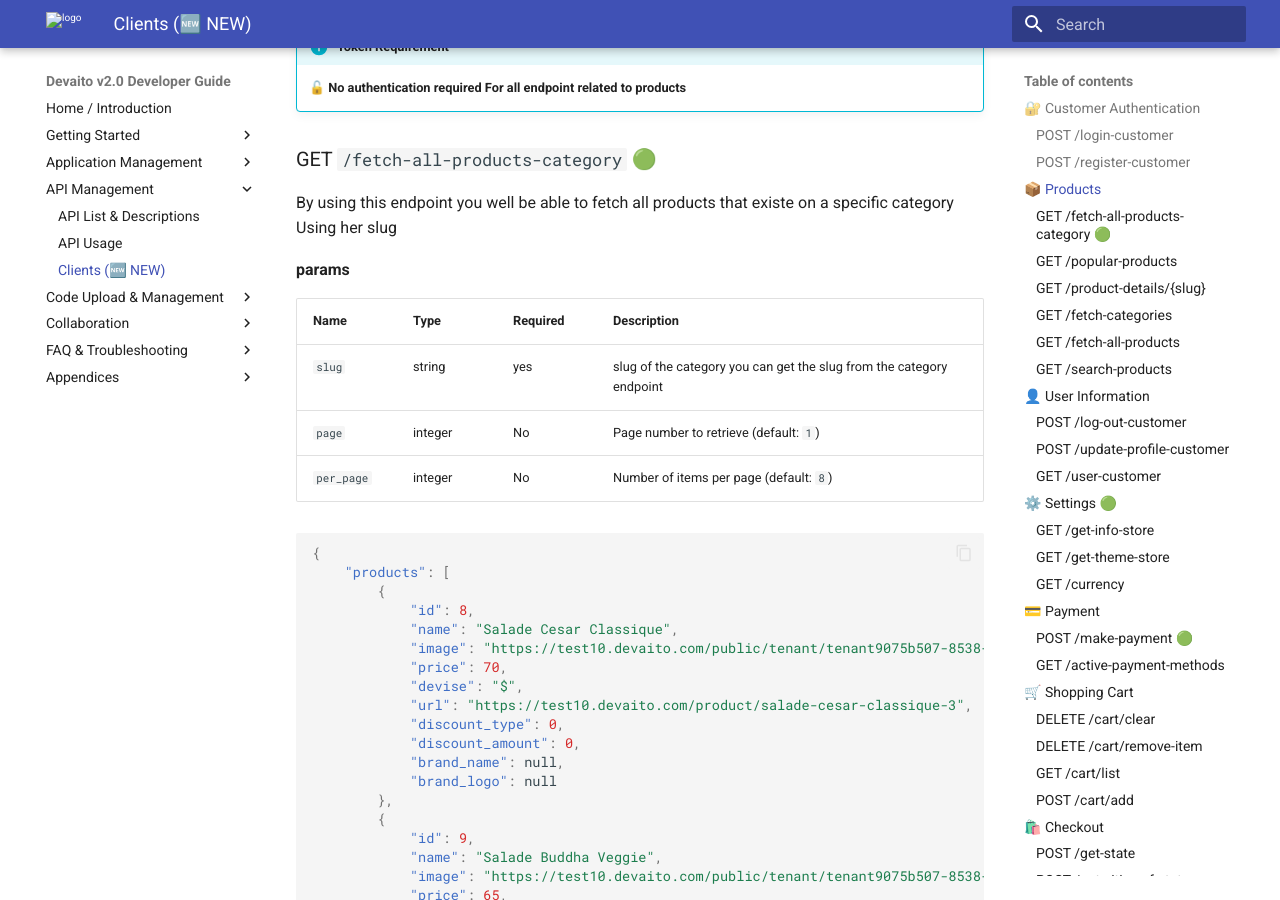
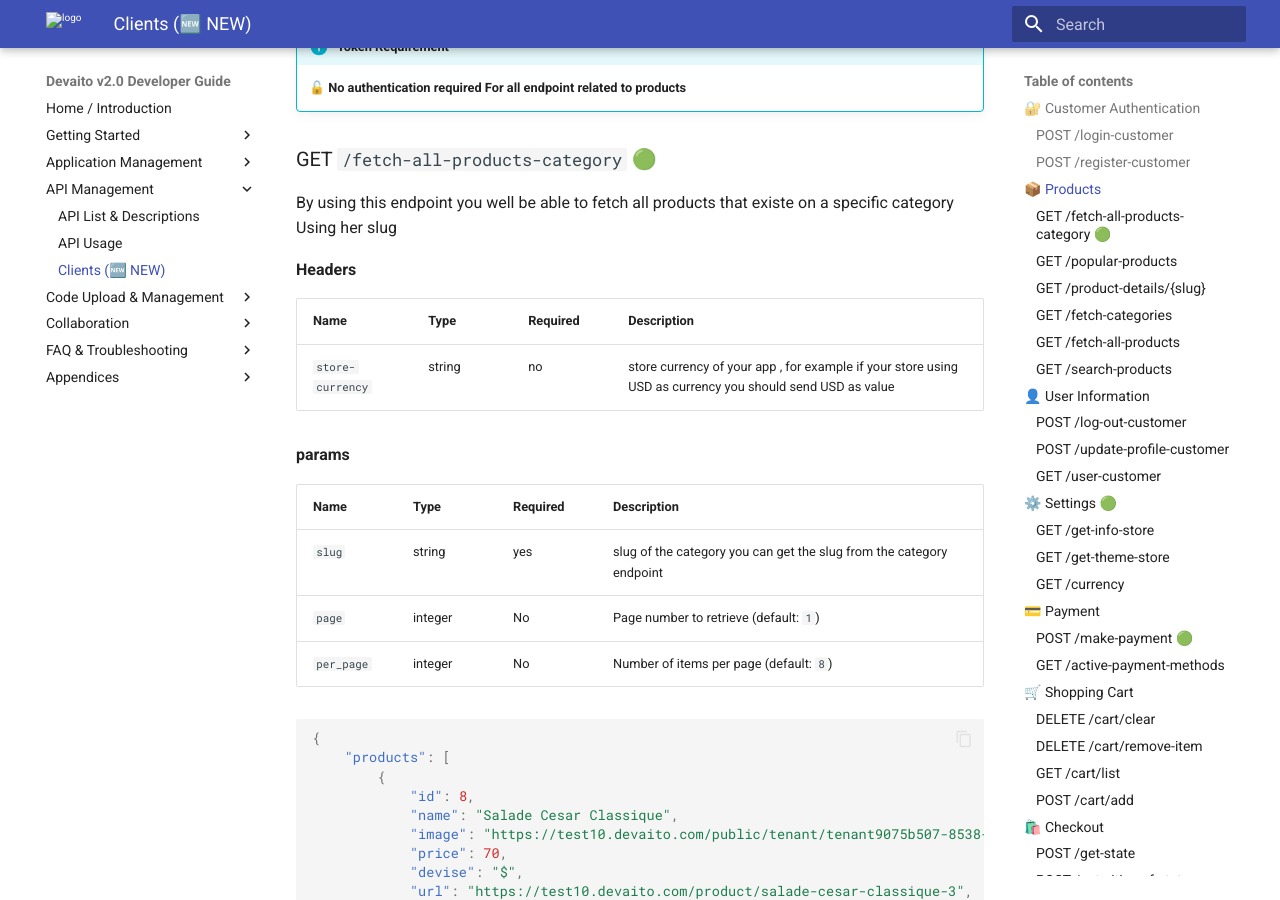
Before and after one commit to Elmehdi-Bouhlal/devaito-documentation, an MkDocs documentation site: the page built from docs/api-management/customers.md, in a window 1280 px wide and 900 px high, scrolled down 1993 px. Built offline with MkDocs 1.6.1 and Material for MkDocs 9.7.7, drawn with Linux system fonts in a browser that asks for light colours; some of the changed text lies outside the part shown.

Commit message:
add a description of store-currency

````diff
--- a/docs/api-management/customers.md
+++ b/docs/api-management/customers.md
@@ -89,6 +89,13 @@ Registers a new customer account and returns a token.
 
 By using this endpoint you well be able to fetch all products that existe on a specific category
 Using her slug
+
+
+**Headers**
+
+| Name | Type | Required | Description |
+|------|------|-----------|-------------|
+| `store-currency` | string | no | store currency of your app , for example if your store using USD as currency you should send USD as value |
 
 **params**
 
@@ -175,6 +182,14 @@ Using her slug
 
 this endpoint will return a list of popular products based on the number of sales
 
+
+**Headers**
+
+| Name | Type | Required | Description |
+|------|------|-----------|-------------|
+| `store-currency` | string | no | store currency of your app , for example if your store using USD as currency you should send USD as value |
+
+
 **params**
 
 | Name | Type | Required | Description |
@@ -278,6 +293,12 @@ this endpoint will return a list of popular products based on the number of sale
     - If the product is customizable product , it well return product details with a specific format.
 
 to know which format you need to use you need to read at first this key in the response `product_type` , how tell you which type of product you have in the example below you well have the response with the format of customizable product and basic product
+
+**Headers**
+
+| Name | Type | Required | Description |
+|------|------|-----------|-------------|
+| `store-currency` | string | no | store currency of your app , for example if your store using USD as currency you should send USD as value |
 
 **Example response of basic product:**
 ```json
@@ -717,6 +738,14 @@ example of format :
 
 **`https://picksssss.devaito.com/api/fetch-all-products?page=2`**
 
+
+**Headers**
+
+| Name | Type | Required | Description |
+|------|------|-----------|-------------|
+| `store-currency` | string | no | store currency of your app , for example if your store using USD as currency you should send USD as value |
+
+
 **Query Parameters**
 
 | Name | Type | Required | Description |
@@ -921,6 +950,14 @@ To use this endpoint, you need to provide the following query parameters:
 | `query` | String | yes | key world |
 | `limit` | integer | No | Number of items per page (default: `5`) |
 
+
+**Headers**
+
+| Name | Type | Required | Description |
+|------|------|-----------|-------------|
+| `store-currency` | string | no | store currency of your app , for example if your store using USD as currency you should send USD as value |
+
+
 example of format :
 
 **`https://picksssss.devaito.com/api/search-products?query=pizza&limit=10`**
````
